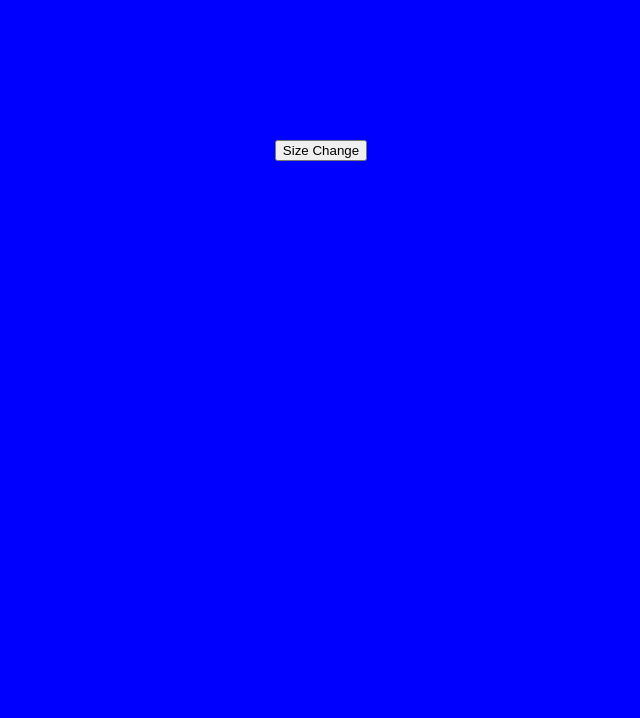
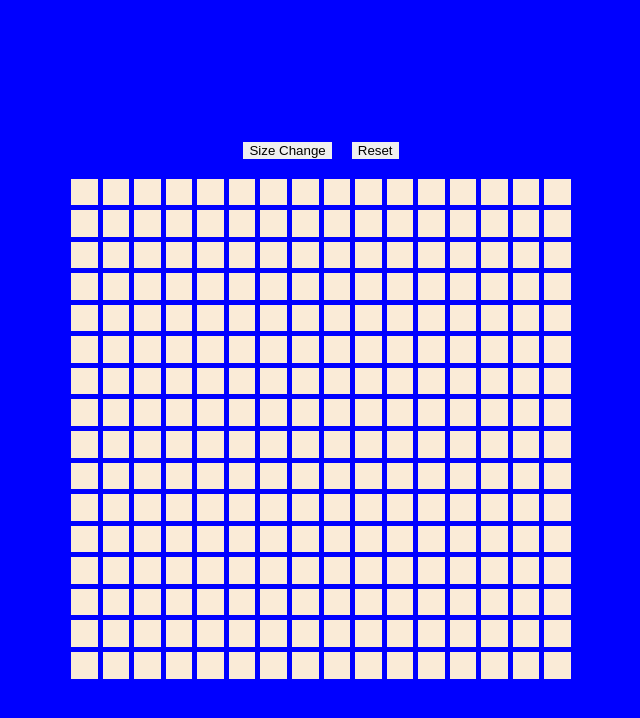
Before and after one commit to Adem-Cehajic/Etch-a-Sketch-assignments, a plain HTML site: page index.html in a window 1280 px wide. Shown: the whole page, without its empty margins (319-959 px from the left). Drawn offline with Linux system fonts and the light colour scheme.

Commit message:
Added drawing mechanics
I added a button that would clear the board and a way to change the board size as well as implementing drawing functionality in js by having the color change when the user hovers over it

```diff
--- a/index.html
+++ b/index.html
@@ -9,7 +9,7 @@
     </head>
     <body>
         <div class="container">
-            <div class="top-buttons"><button>Size Change</button></div>
+            <div class="top-buttons"><button>Size Change</button><button>Reset</Button></button></div>
             <div class="canvas"></div>
         </div>
         <script src="script.js" async defer></script>
--- a/script.js
+++ b/script.js
@@ -1,5 +1,32 @@
-let r = document.querySelector('.canvas')
-for (let i = 0; i < 5; i++) {
-    let k = document.createElement('div');
+let r = document.querySelector('.canvas');
+let inp = 16;
+function makecanvas(size) {
+    while (r.hasChildNodes()) {
+        r.removeChild(r.firstChild);
+    }
+    for (let i = 0; i < size; i++) {
+        let k = document.createElement('div');
+        for(let i = 0; i < size; i++) {
+            let v = document.createElement('div');
+            k.appendChild(v);
+    }
     r.appendChild(k);
+    }
+    g = document.querySelectorAll('.canvas > div > div');
+    g.forEach( (div) => {
+        div.addEventListener('mouseover', () => {
+            div.style.backgroundColor = "black";
+        })
+
+    });
 }
+makecanvas(inp);
+const but = document.querySelector('button');
+but.addEventListener('click', () => {
+    inp = parseInt(window.prompt('Select canvas size'));
+    makecanvas(inp);
+})
+const res = document.querySelectorAll('button')[1];
+res.addEventListener('click', () => {
+    makecanvas(inp);
+})
--- a/style.css
+++ b/style.css
@@ -15,10 +15,25 @@
 }
 .top-buttons {
     height: auto;
+    padding: 10px;
+    display: block;
+}
+.top-buttons *{
+    border: 10px solid blue;
 }
 .canvas {
     display: flex;
     height: 500px;
     width: 500px;
     flex-direction: column;
+    gap: 5px;
 }
+.canvas div{
+    display: flex;
+    flex-direction: row;
+    gap: 5px;
+}
+.canvas div div{
+    flex: 1;
+    background-color: antiquewhite;
+}
```
